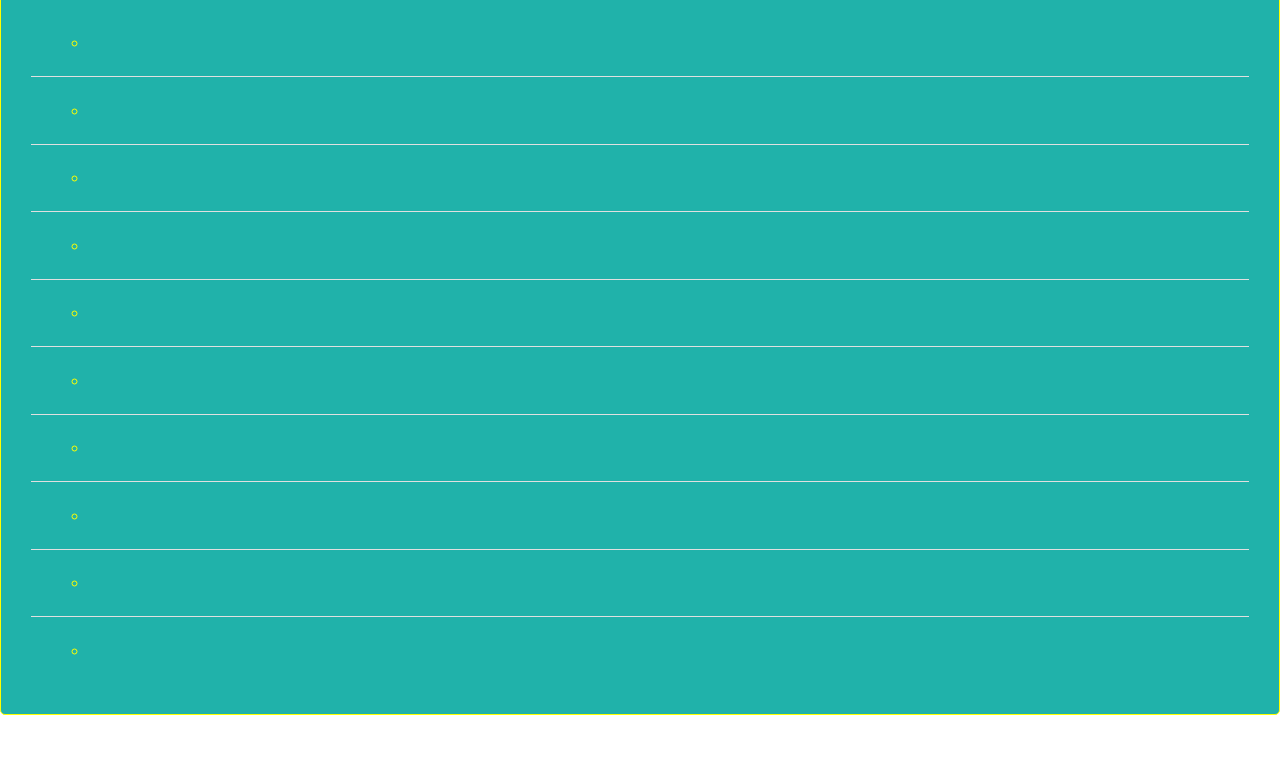
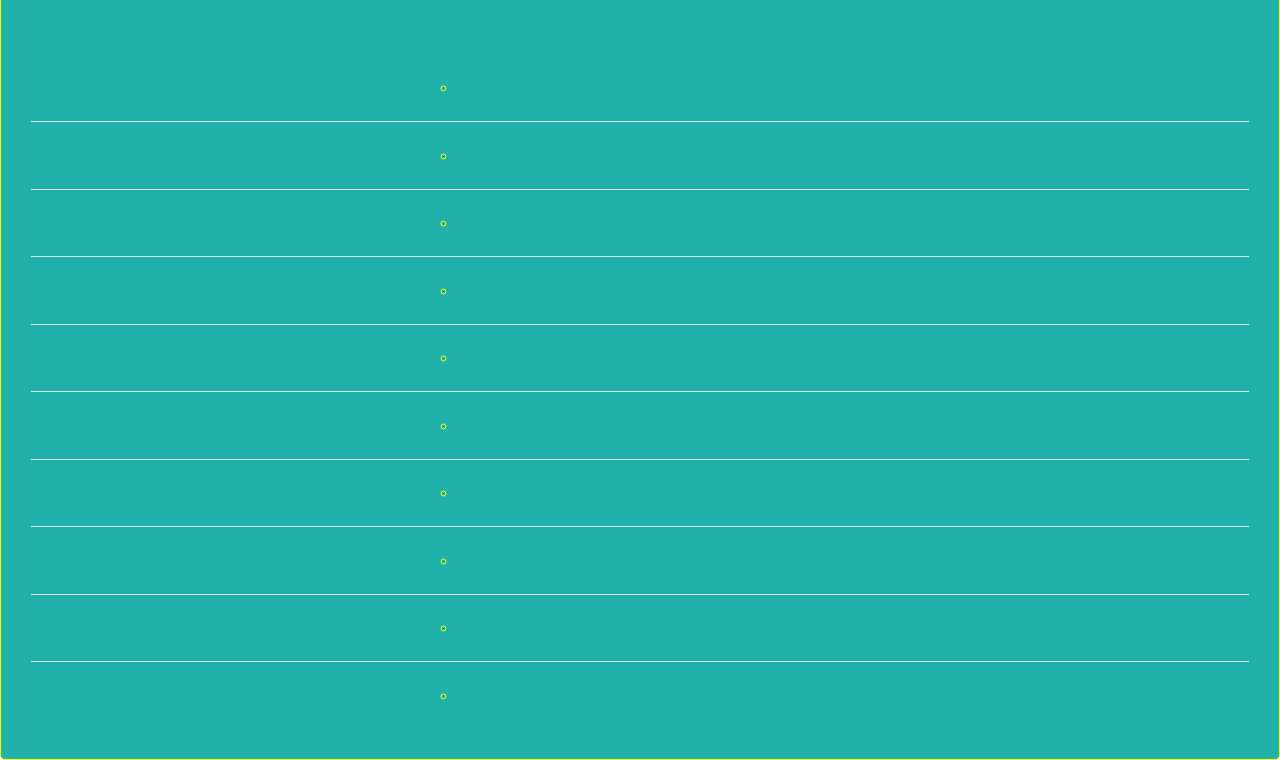
Before and after one commit to rquiroz32/Covid-19_TestingApp, a plain HTML site: page result.html in a window 1280 px wide. Shown: the part 381-1141 px from the top of the page. Before the commit the page ends 1096 px from the top, so only its background shows below. Drawn offline with nearby package versions, Linux system fonts and the light colour scheme.

Commit message:
added a few more styling changes to the page

```diff
--- a/result.html
+++ b/result.html
@@ -43,87 +43,88 @@
         </div>
       </div>
       <div class="col s12 center-align">
-        <h3>NJ Covid-19 <br> <span>Get Testing</span> App</h3>
+        <h3>NJ Covid-19 </br> <span>Get Testing</span> App</h3>
       </div>
     </div>
-
+    </br>
+    </br>
     <div class="row">
-      <div class="col s9 result" id="result0">
+      <div class="col s8 center-align result" id="result0">
         <li class="resultInfo" id="info"></li>
       </div>
-      <div class="col s3" id="map0"></div>
+      <div class="col s2" id="map0"></div>
     </div>
     <div class="divider"></div>
     </br>
     <div class="row">
-      <div class="col s9 result" id="result1">
+      <div class="col s8 center-align result" id="result1">
         <li class="resultInfo" id="info"></li>
       </div>
-      <div class="col s3 mapimg" id="map1"></div>
+      <div class="col s2 mapimg" id="map1"></div>
     </div>
     <div class="divider"></div>
     </br>
     <div class="row">
-      <div class="col s9 result" id="result2">
+      <div class="col s8 center-align result" id="result2">
         <li class="resultInfo" id="info"></li>
       </div>
-      <div class="col s3 mapimg" id="map2"></div>
+      <div class="col s2 mapimg" id="map2"></div>
     </div>
     <div class="divider"></div>
     </br>
     <div class="row">
-      <div class="col s9 result" id="result3">
+      <div class="col s8 center-align result" id="result3">
         <li class="resultInfo" id="info"></li>
       </div>
-      <div class="col s3 mapimg" id="map3"></div>
+      <div class="col s2 mapimg" id="map3"></div>
     </div>
     <div class="divider"></div>
     </br>
     <div class="row">
-      <div class="col s9 result" id="result4">
+      <div class="col s8 center-align result" id="result4">
         <li class="resultInfo" id="info"></li>
       </div>
-      <div class="col s3 mapimg" id="map4"></div>
+      <div class="col s2 mapimg" id="map4"></div>
     </div>
     <div class="divider"></div>
     </br>
     <div class="row">
-      <div class="col s9 result" id="result5">
+      <div class="col s8 center-align result" id="result5">
         <li class="resultInfo" id="info"></li>
       </div>
-      <div class="col s3 mapimg" id="map5"></div>
+      <div class="col s2 mapimg" id="map5"></div>
     </div>
     <div class="divider"></div>
     </br>
     <div class="row">
-      <div class="col s9 result" id="result6">
+      <div class="col s8 center-align result" id="result6">
         <li class="resultInfo" id="info"></li>
       </div>
-      <div class="col s3 mapimg" id="map6"></div>
+      <div class="col s2 mapimg" id="map6"></div>
     </div>
     <div class="divider"></div>
     </br>
     <div class="row">
-      <div class="col s9 result" id="result7">
+      <div class="col s8 center-align result" id="result7">
         <li class="resultInfo" id="info"></li>
       </div>
-      <div class="col s3 mapimg" id="map7"></div>
+      <div class="col s2 mapimg" id="map7"></div>
     </div>
     <div class="divider"></div>
     </br>
     <div class="row">
-      <div class="col s9 result" id="result8">
+      <div class="col s8 center-align result" id="result8">
         <li class="resultInfo" id="info"></li>
       </div>
-      <div class="col s3 mapimg" id="map8"></div>
+      <div class="col s2 mapimg" id="map8"></div>
     </div>
     <div class="divider"></div>
     </br>
     <div class="row">
-      <div class="col s9 result" id="result9">
+      <div class="col s8 center-align result" id="result9">
         <li class="resultInfo" id="info"></li>
       </div>
-      <div class="col s3 mapimg" id="map9"></div>
+      <div class="col s2 mapimg" id="map9"></div>
     </div>
 
   </div>
```
